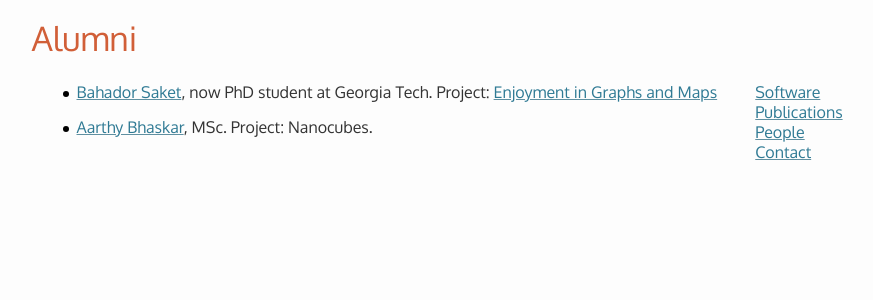
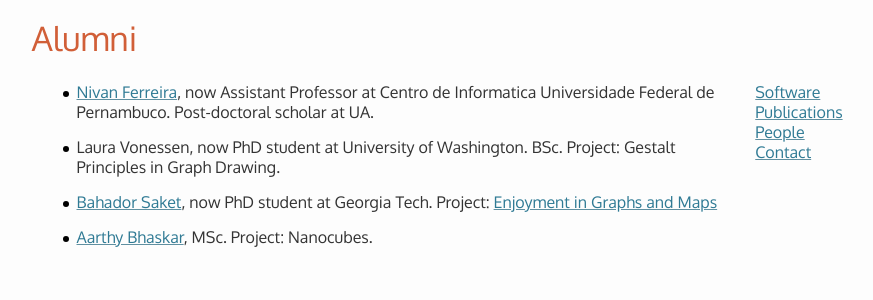
Before and after one commit to hdc-arizona/hdc-arizona.github.io, a Jekyll site: the page built from alumni/index.md, in a window 1280 px wide. Shown: the top 300 px of the page, without its empty margins (136-1009 px from the left). Built offline with Jekyll 4.4.1, drawn with Linux system fonts in a browser that asks for light colours.

Commit message:
Update Alumni page with Nivan and Laura.

```diff
--- a/alumni/index.md
+++ b/alumni/index.md
@@ -3,6 +3,12 @@ layout: main
 title: Alumni
 ---
 
+* [Nivan Ferreira](http://www.cin.ufpe.br/~nivan/), now Assistant Professor at Centro de Informatica
+  Universidade Federal de Pernambuco. Post-doctoral scholar at UA.
+
+* Laura Vonessen, now PhD student at University of Washington. BSc. Project:
+  Gestalt Principles in Graph Drawing.
+
 * [Bahador Saket](http://bahadorsaket.com/), now PhD student at
   Georgia Tech. Project: [Enjoyment in Graphs and Maps](/publications.html)
 
```
